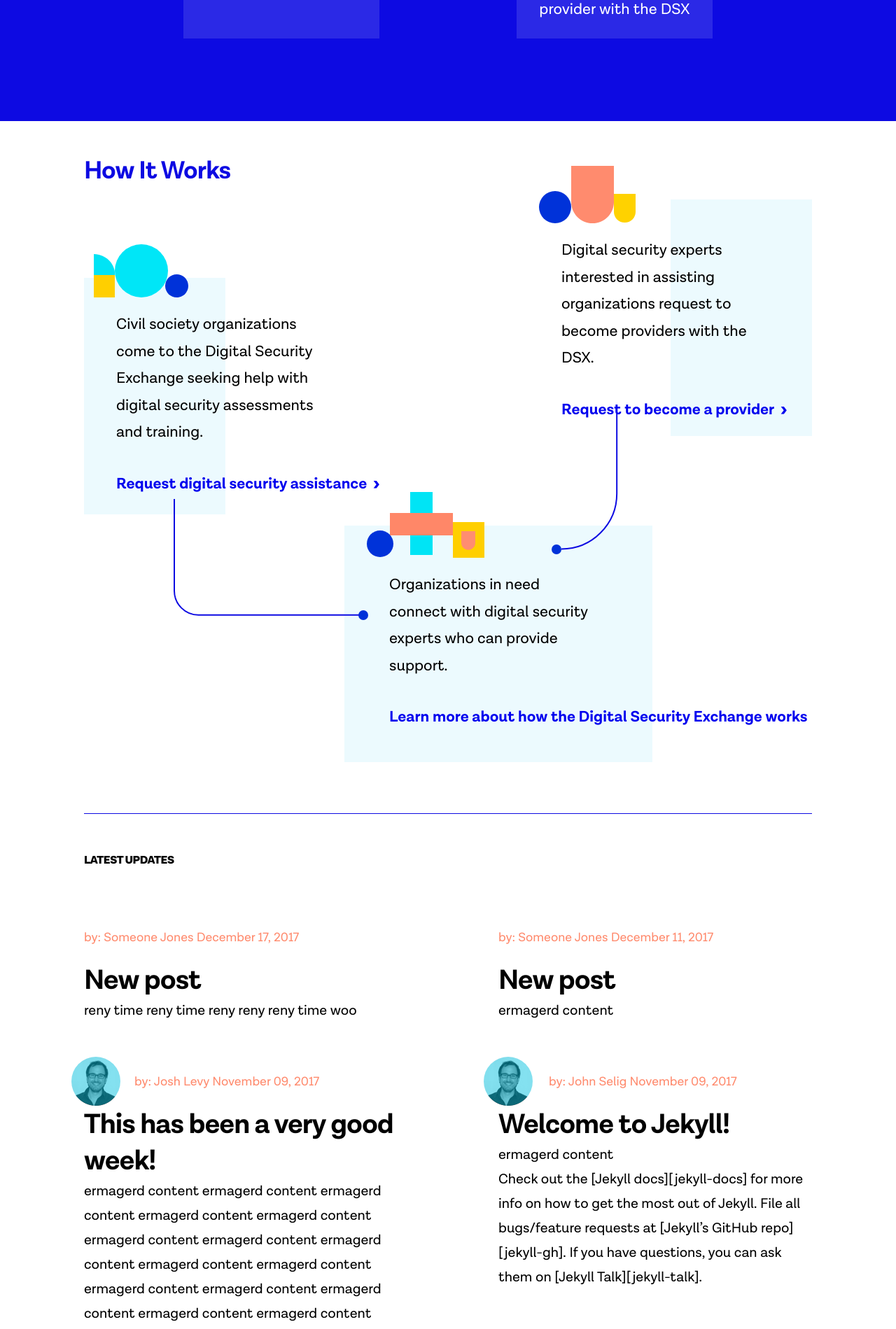
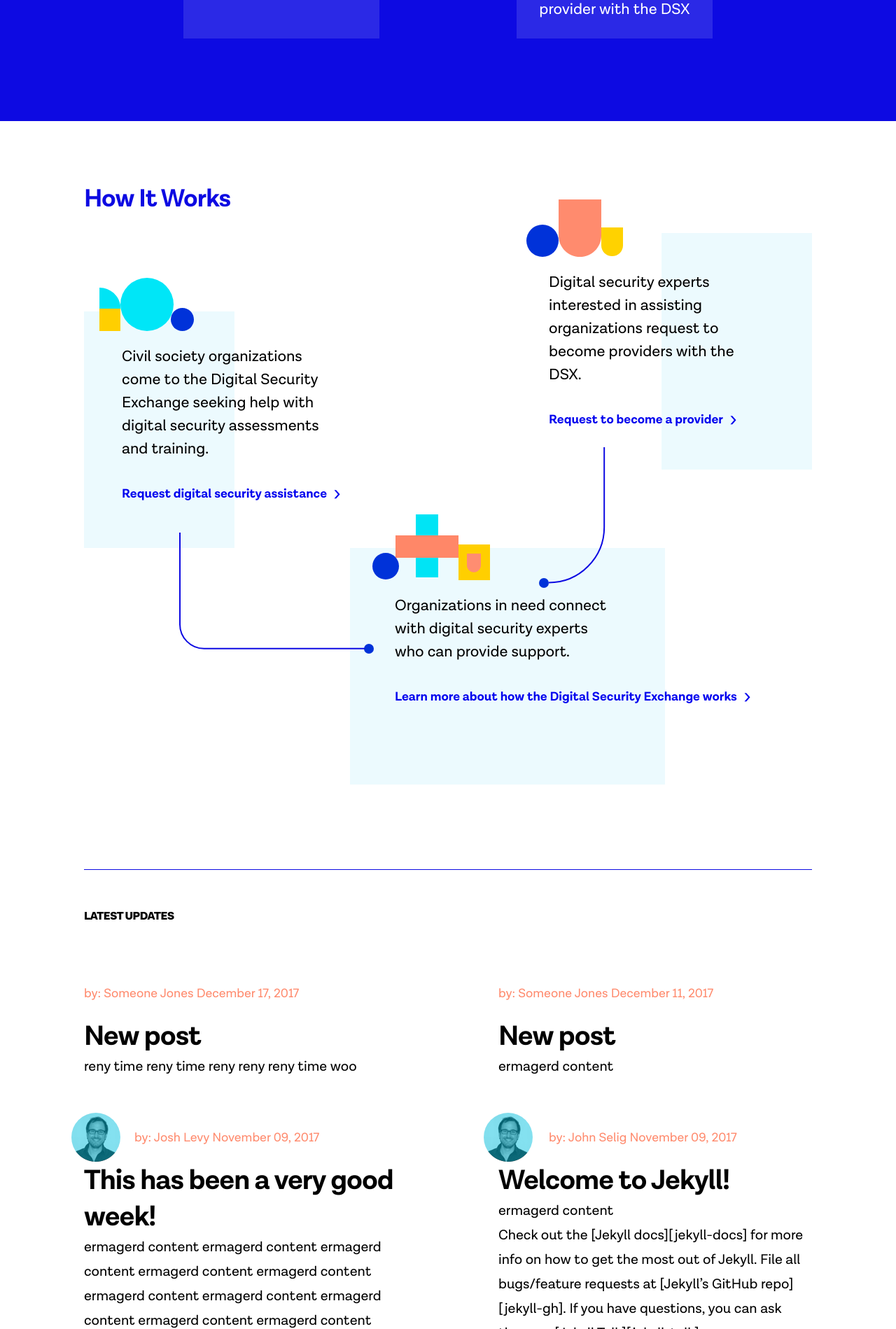
Before and after one commit to tiffrobo/exchange-new, a Jekyll site: the page built from index.md, in a window 1280 px wide. Shown: the part 1851-3750 px from the top of the page at 70% size. Built offline with Jekyll 4.4.1, drawn with Linux system fonts in a browser that asks for light colours; nearby versions of some CDN libraries.

Commit message:
how it works style changes

```diff
--- a/_includes/howItWorks.html
+++ b/_includes/howItWorks.html
@@ -13,7 +13,7 @@
   position: relative;
   min-height: 900px;
   max-width: 1040px;
-  margin: 0 auto;
+  margin: 40px auto;
   width: 100%;
   overflow: hidden;
 
--- a/_includes/howItWorksCard.html
+++ b/_includes/howItWorksCard.html
@@ -13,11 +13,11 @@
 
 .howItWorksCard{
   height: 338px;
-  width: 440px;
+  width: 450px;
   background: $mint;
   box-sizing: border-box;
   padding: 16px 32px;
-  margin: 32px;
+  margin: 40px;
   font-size: 22px;
   font-weight: 400;
   position: absolute;
@@ -42,6 +42,8 @@
     box-sizing: border-box;
     position: relative;
     top: -60px;
+    font-size: 22px;
+    line-height: 150%;
     @include mq(md) {font-size: 16px; line-height: 24px; padding-left: 24px;}
   }
 
@@ -52,17 +54,20 @@
     width: 200%;
     position: relative;
     top: -48px;
+    font-size: 18px;
+    line-height: 22px;
     @include mq(sm) { width: auto; }
     @include mq(md) { padding-left: 24px; font-size: 16px; }
 
     &:after{
       content: "\203A";
-      font-size: 32px;
-      top: 2px;
+      font-size: 40px;
+      top: 5px;
       position: relative;
       display: inline-block;
       padding-top: 18px;
       padding-left: 8px;
+      font-weight: 300;
       @include mq(sm) { padding-top: 0; }
     }
   }
--- a/assets/js/index.js
+++ b/assets/js/index.js
@@ -91,10 +91,10 @@
 
 function triggerAnimations(){
   $(".a1").addClass("anim").fadeTo("300", 1, function(){
-    $(".a4").addClass("anim").fadeTo("1200", 1, function(){
-      $(".a2").addClass("anim").fadeTo("2500", 1, function(){
-        $(".a5").addClass("anim").fadeTo("750", 1, function(){
-          $(".a3").addClass("anim").fadeTo("500", 1, function(){
+    $(".a2").addClass("anim").fadeTo("1200", 1, function(){
+      $(".a3").addClass("anim").fadeTo("2500", 1, function(){
+        $(".a4").addClass("anim").fadeTo("750", 1, function(){
+          $(".a5").addClass("anim").fadeTo("500", 1, function(){
             // :)
           })
         })
```
Also changed, not shown: 3 other files.
